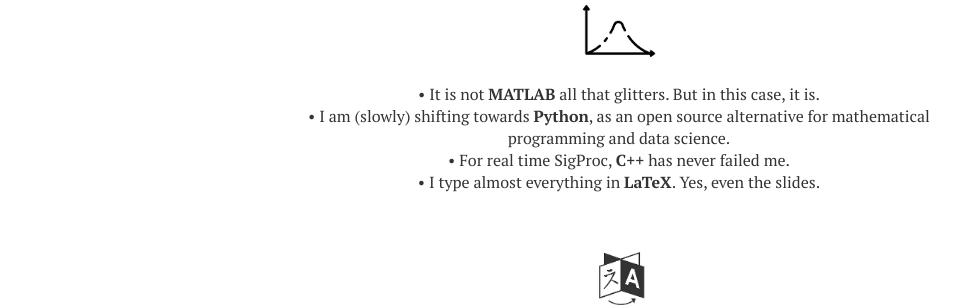
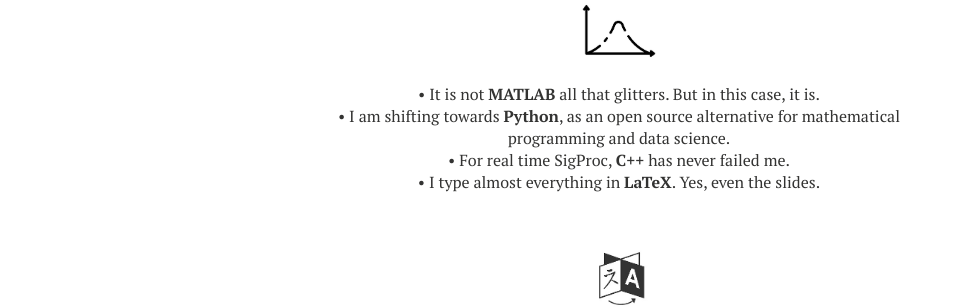
Before and after one commit to sf219/sfweb, a Jekyll site: the page built from cv.md, in a window 1280 px wide. Shown: the part 476-783 px from the top of the page, without its empty margins (21-991 px from the left). Built offline with Jekyll 4.4.1, drawn with Linux system fonts in a browser that asks for light colours; nearby versions of some CDN libraries.

Commit message:
Update cv.html

```diff
--- a/_layouts/cv.html
+++ b/_layouts/cv.html
@@ -61,7 +61,7 @@
     <p align="center" class=bottom-small><img src="{{ site.url }}/images/CV/gauss.jpg" alt="Computer Skills" width="80" height="80"></p>
 
       <p align="center">&#8226 It is not <strong>MATLAB</strong> all that glitters. But in this case, it is.</p>
-      <p align="center">&#8226 I am (slowly) shifting towards <strong>Python</strong>, as an open source alternative for mathematical programming and data science.</p>
+      <p align="center">&#8226 I am shifting towards <strong>Python</strong>, as an open source alternative for mathematical programming and data science.</p>
       <p align="center">&#8226 For real time SigProc,  <strong>C++</strong> has never failed me.</p>
       <p align="center">&#8226 I type almost everything in <strong>LaTeX</strong>. Yes, even the slides.</p>
 
```
